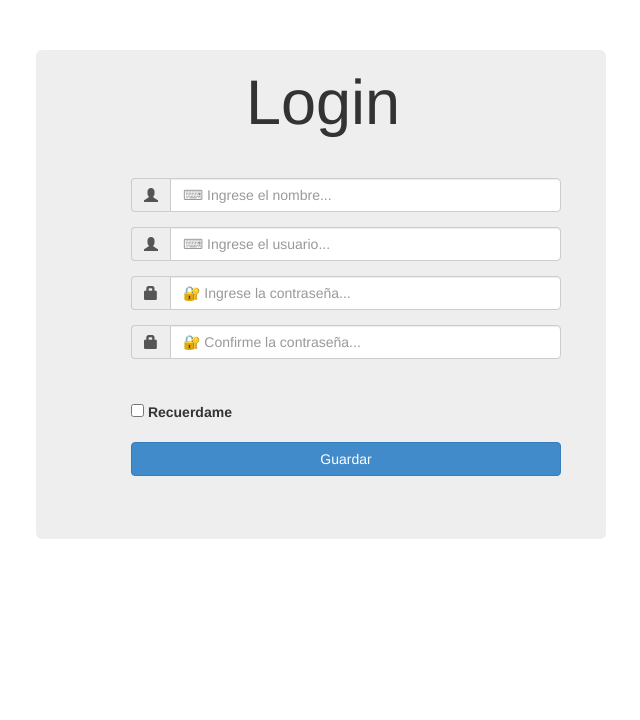
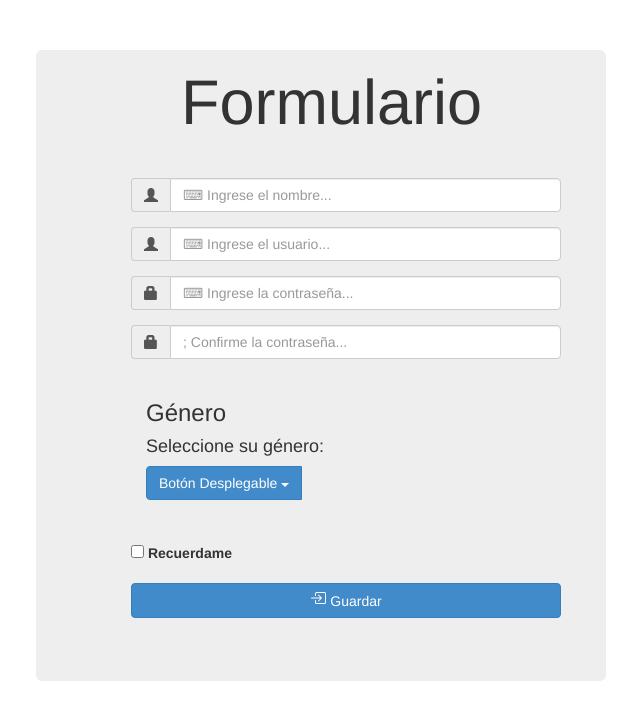
Before and after one commit to jnnavarro0/Laboratorio, a plain HTML site: page Parte2/Recursos/html/FormContacto.html in a window 1280 px wide. Shown: the whole page, without its empty margins (299-939 px from the left). Drawn offline with nearby package versions, Linux system fonts and the light colour scheme; files whose address does not match are found by name.

Commit message:
Update FormContacto.html

```diff
--- a/Parte2/Recursos/html/FormContacto.html
+++ b/Parte2/Recursos/html/FormContacto.html
@@ -2,7 +2,7 @@
 <html>
   <head>
     <meta charset="utf-8">
-    <title>Formulario de Login</title>
+    <title>Formulario</title>
     <meta name="viewport" content="width=device-width, user-scaleble=no,
     initial-scale=1, maximum-scale=1,minimum-scale=1">
     <link rel="stylesheet" href="../css/bootstrap.min.css">
@@ -13,8 +13,8 @@
     <div class="col-sm-10" style="width: 600px; margin-left: 250px; margin-top: 50px;">
       <div class="jumbotron">
         <div class="form-group" style="margin-top: -50px;">
-          <h1 style="margin-left: 150px">
-            Login
+          <h1 style="margin-left: 85px">
+            Formulario
           </h1>
         </div>
 
@@ -39,14 +39,36 @@
               <span class="input-group-addon">
                 <span class="glyphicon glyphicon-lock"></span>
               </span>
-                <input type="password" class="form-control" name="password" placeholder="&#128272; Ingrese la contraseña..." required>
+                <input type="password" class="form-control" name="password" placeholder="&#9000; Ingrese la contraseña..." required>
             </div>
 
             <div class="form-group input-group">
               <span class="input-group-addon">
                 <span class="glyphicon glyphicon-lock"></span>
               </span>
-                <input type="confirm-password" class="form-control" name="password" placeholder="&#128272; Confirme la contraseña..." required>
+                <input type="confirm-password" class="form-control" name="password" placeholder="; Confirme la contraseña..." required>
+            </div>
+
+            <hr>
+
+            <div>
+              <h3>Género</h3>
+              <h4>Seleccione su género:</h4>
+              <div class="btn-group">
+              <a class="btn btn-primary dropdown-toogle" data-toggle="dropdown">
+                Botón Desplegable <span class="caret"></span>
+              </a>
+              <ul class="dropdown-menu">
+                <li><a href="#">Enlace 1</a></li>
+                <li><a href="#">Enlace 2</a></li>
+                <li><a href="#">Enlace 3</a></li>
+                <li class="divider"></li>
+                <li><a href="#">Enlace 4</a></li>
+                <li><a href="#">Enlace 5</a></li>
+              </ul>
+            </div>
+
+
             </div>
 
             <hr>
@@ -59,7 +81,10 @@
             </div>
 
               <div class="form-group">
-                <button class="btn btn-primary" style="width: 430px">Guardar</button>
+                <button class="btn btn-primary" style="width: 430px"><svg xmlns="http://www.w3.org/2000/svg" width="16" height="16" fill="currentColor" class="bi bi-box-arrow-in-right" viewBox="0 0 16 16">
+                <path fill-rule="evenodd" d="M6 3.5a.5.5 0 0 1 .5-.5h8a.5.5 0 0 1 .5.5v9a.5.5 0 0 1-.5.5h-8a.5.5 0 0 1-.5-.5v-2a.5.5 0 0 0-1 0v2A1.5 1.5 0 0 0 6.5 14h8a1.5 1.5 0 0 0 1.5-1.5v-9A1.5 1.5 0 0 0 14.5 2h-8A1.5 1.5 0 0 0 5 3.5v2a.5.5 0 0 0 1 0v-2z"/>
+                <path fill-rule="evenodd" d="M11.854 8.354a.5.5 0 0 0 0-.708l-3-3a.5.5 0 1 0-.708.708L10.293 7.5H1.5a.5.5 0 0 0 0 1h8.793l-2.147 2.146a.5.5 0 0 0 .708.708l3-3z"/>
+              </svg> Guardar</button>
               </div>
 
           </form>
```
